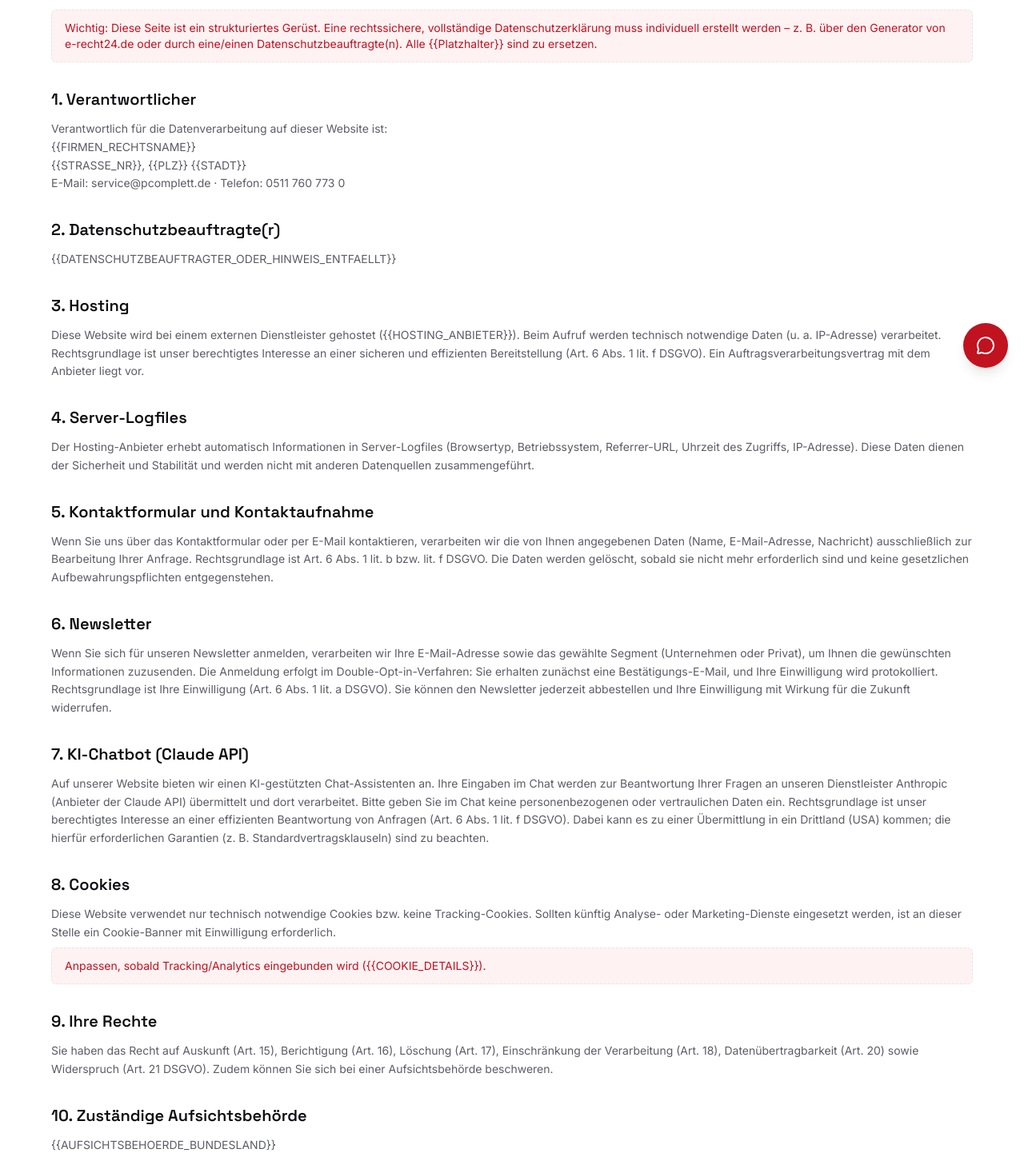
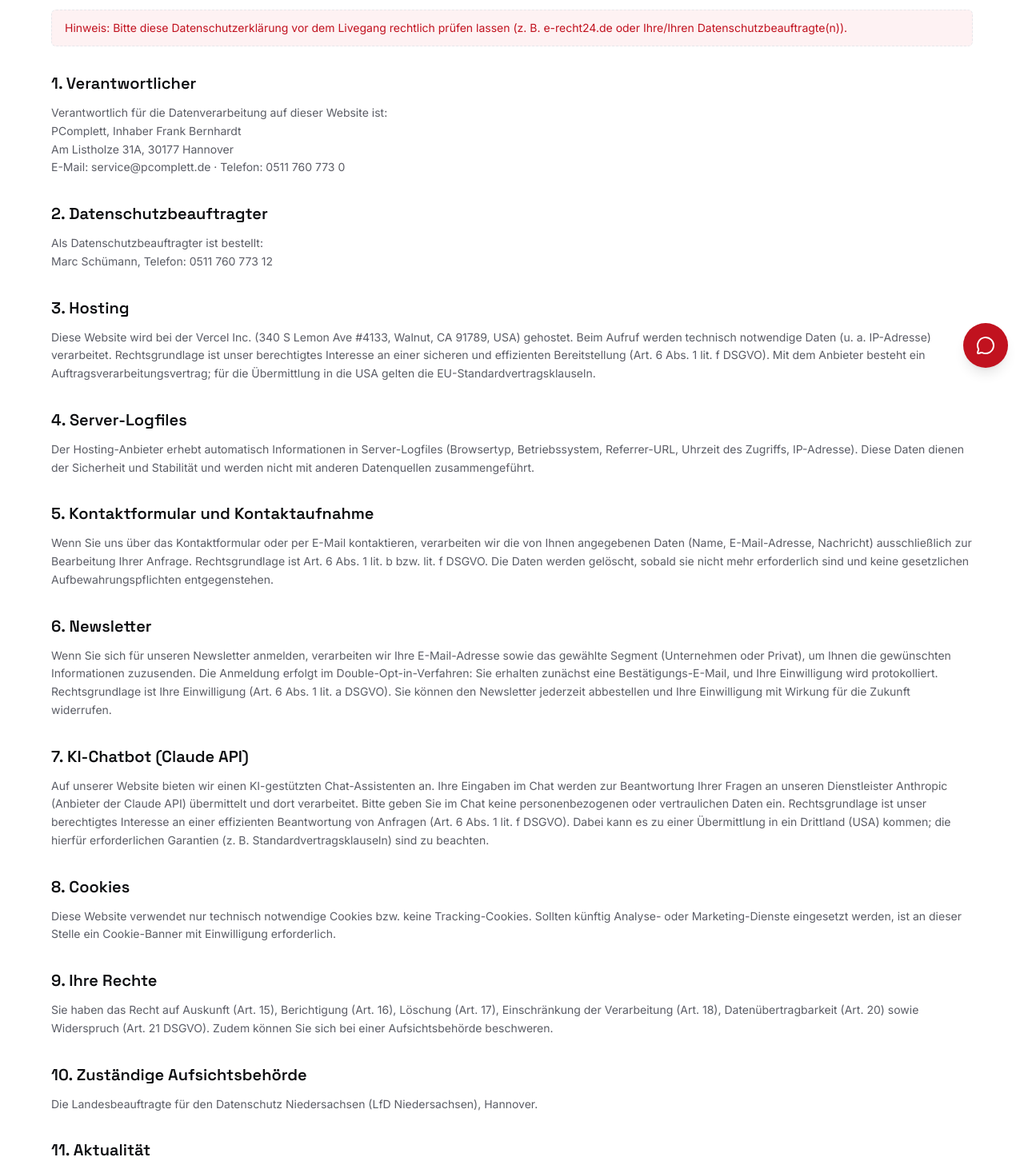
Before and after one commit to fatihgueler/pcomplett-, a Next.js app: page /datenschutz in a window 1280 px wide. Shown: the part 320-1787 px from the top of the page at 80% size. Built offline with nearby package versions, Linux system fonts and the light colour scheme.

Commit message:
content(recht): Impressum/Datenschutz/AGB mit echten Daten befuellen (Frank Bernhardt, DSB Schuemann, USt-ID) - keine Platzhalter mehr

```diff
--- a/app/agb/page.tsx
+++ b/app/agb/page.tsx
@@ -8,7 +8,7 @@ import {
 export const metadata: Metadata = {
   title: "AGB",
   description:
-    "Allgemeine Geschäftsbedingungen der PComplett für Leistungen und Lieferungen.",
+    "Allgemeine Geschäftsbedingungen der PComplett für IT- und KI-Dienstleistungen.",
   robots: { index: false, follow: true },
   alternates: { canonical: "/agb" },
 };
@@ -17,44 +17,46 @@ export default function AgbPage() {
   return (
     <LegalPage
       title="Allgemeine Geschäftsbedingungen"
-      intro="Bedingungen für die Erbringung von Leistungen und Lieferungen der PComplett."
+      intro="Bedingungen für die Erbringung unserer IT- und KI-Dienstleistungen."
     >
       <PlaceholderNote>
-        AGB sind rechtlich anspruchsvoll und müssen auf das konkrete
-        Leistungsangebot zugeschnitten sein. Bitte durch eine anwaltlich
-        geprüfte Fassung ersetzen. Das folgende Gerüst dient nur als Struktur.
+        Hinweis: Bitte vor dem Livegang eine anwaltlich geprüfte Fassung
+        hinterlegen. Die folgenden Bedingungen sind eine allgemeine Grundlage.
       </PlaceholderNote>
 
       <LegalSection heading="§ 1 Geltungsbereich">
-        <p>{"{{AGB_GELTUNGSBEREICH}}"}</p>
+        <p>
+          Diese Bedingungen gelten für Verträge über IT- und KI-Dienstleistungen
+          zwischen PComplett (Inhaber Frank Bernhardt) und dem Auftraggeber.
+          Ergänzend und vorrangig gelten die im jeweiligen Angebot bzw. Auftrag
+          individuell vereinbarten Regelungen.
+        </p>
       </LegalSection>
 
-      <LegalSection heading="§ 2 Vertragsschluss">
-        <p>{"{{AGB_VERTRAGSSCHLUSS}}"}</p>
+      <LegalSection heading="§ 2 Leistungen und Mitwirkung">
+        <p>
+          Art und Umfang der Leistungen ergeben sich aus dem jeweiligen Angebot
+          bzw. der Auftragsbestätigung. Der Auftraggeber stellt die für die
+          Leistungserbringung erforderlichen Informationen, Zugänge und
+          Mitwirkungsleistungen rechtzeitig bereit.
+        </p>
       </LegalSection>
 
-      <LegalSection heading="§ 3 Leistungen und Mitwirkungspflichten">
-        <p>{"{{AGB_LEISTUNGEN}}"}</p>
+      <LegalSection heading="§ 3 Preise und Zahlungsbedingungen">
+        <p>
+          Es gelten die im Angebot genannten Preise zzgl. der gesetzlichen
+          Umsatzsteuer. Rechnungen sind, sofern nicht anders vereinbart, ohne
+          Abzug innerhalb von 14 Tagen nach Rechnungsdatum zahlbar.
+        </p>
       </LegalSection>
 
-      <LegalSection heading="§ 4 Preise und Zahlungsbedingungen">
-        <p>{"{{AGB_PREISE_ZAHLUNG}}"}</p>
-      </LegalSection>
-
-      <LegalSection heading="§ 5 Liefer- und Leistungszeiten">
-        <p>{"{{AGB_LIEFERZEITEN}}"}</p>
-      </LegalSection>
-
-      <LegalSection heading="§ 6 Gewährleistung und Haftung">
-        <p>{"{{AGB_GEWAEHRLEISTUNG_HAFTUNG}}"}</p>
-      </LegalSection>
-
-      <LegalSection heading="§ 7 Eigentumsvorbehalt">
-        <p>{"{{AGB_EIGENTUMSVORBEHALT}}"}</p>
-      </LegalSection>
-
-      <LegalSection heading="§ 8 Schlussbestimmungen">
-        <p>{"{{AGB_SCHLUSSBESTIMMUNGEN}}"}</p>
+      <LegalSection heading="§ 4 Schlussbestimmungen">
+        <p>
+          Es gilt das Recht der Bundesrepublik Deutschland. Soweit gesetzlich
+          zulässig, ist Gerichtsstand Hannover. Sollten einzelne Bestimmungen
+          unwirksam sein, bleibt die Wirksamkeit der übrigen Bestimmungen
+          unberührt.
+        </p>
       </LegalSection>
     </LegalPage>
   );
--- a/app/datenschutz/page.tsx
+++ b/app/datenschutz/page.tsx
@@ -19,40 +19,42 @@ export default function DatenschutzPage() {
       intro="Informationen zur Verarbeitung personenbezogener Daten gemäß Art. 13, 14 DSGVO."
     >
       <PlaceholderNote>
-        Wichtig: Diese Seite ist ein strukturiertes Gerüst. Eine
-        rechtssichere, vollständige Datenschutzerklärung muss individuell
-        erstellt werden – z. B. über den Generator von e-recht24.de oder durch
-        eine/einen Datenschutzbeauftragte(n). Alle {"{{"}Platzhalter{"}}"} sind
-        zu ersetzen.
+        Hinweis: Bitte diese Datenschutzerklärung vor dem Livegang rechtlich
+        prüfen lassen (z. B. e-recht24.de oder Ihre/Ihren
+        Datenschutzbeauftragte(n)).
       </PlaceholderNote>
 
       <LegalSection heading="1. Verantwortlicher">
-        {/* TODO(CONTENT): Firmierung der neuen IT GmbH + Adresse bestätigen. Adresse laut alter Website: Am Listholze 31A, 30177 Hannover. Wegen GmbH-Gründung vor Livegang neu bestätigen. */}
+        {/* Bei GmbH-Gründung Firmierung aktualisieren. */}
         <p>
           Verantwortlich für die Datenverarbeitung auf dieser Website ist:
           <br />
-          {"{{FIRMEN_RECHTSNAME}}"}
+          PComplett, Inhaber Frank Bernhardt
           <br />
-          {"{{STRASSE_NR}}, {{PLZ}} {{STADT}}"}
+          Am Listholze 31A, 30177 Hannover
           <br />
           E-Mail: service@pcomplett.de · Telefon: 0511 760 773 0
         </p>
       </LegalSection>
 
-      <LegalSection heading="2. Datenschutzbeauftragte(r)">
-        {/* TODO(CONTENT): Datenschutzbeauftragte(n) benennen oder Hinweis, dass keine(r) bestellt ist. */}
-        <p>{"{{DATENSCHUTZBEAUFTRAGTER_ODER_HINWEIS_ENTFAELLT}}"}</p>
+      <LegalSection heading="2. Datenschutzbeauftragter">
+        <p>
+          Als Datenschutzbeauftragter ist bestellt:
+          <br />
+          Marc Schümann, Telefon: 0511 760 773 12
+        </p>
       </LegalSection>
 
       <LegalSection heading="3. Hosting">
-        {/* TODO(CONTENT): Hosting-Anbieter eintragen (z.B. Vercel Inc.) und AV-Vertrag bestätigen. */}
+        {/* Hosting-Ziel des Relaunches ist Vercel; bei anderem Anbieter anpassen. */}
         <p>
-          Diese Website wird bei einem externen Dienstleister gehostet
-          ({"{{HOSTING_ANBIETER}}"}). Beim Aufruf werden technisch notwendige
-          Daten (u. a. IP-Adresse) verarbeitet. Rechtsgrundlage ist unser
-          berechtigtes Interesse an einer sicheren und effizienten
-          Bereitstellung (Art. 6 Abs. 1 lit. f DSGVO). Ein
-          Auftragsverarbeitungsvertrag mit dem Anbieter liegt vor.
+          Diese Website wird bei der Vercel Inc. (340 S Lemon Ave #4133, Walnut,
+          CA 91789, USA) gehostet. Beim Aufruf werden technisch notwendige Daten
+          (u. a. IP-Adresse) verarbeitet. Rechtsgrundlage ist unser berechtigtes
+          Interesse an einer sicheren und effizienten Bereitstellung (Art. 6
+          Abs. 1 lit. f DSGVO). Mit dem Anbieter besteht ein
+          Auftragsverarbeitungsvertrag; für die Übermittlung in die USA gelten
+          die EU-Standardvertragsklauseln.
         </p>
       </LegalSection>
 
@@ -77,7 +79,6 @@ export default function DatenschutzPage() {
       </LegalSection>
 
       <LegalSection heading="6. Newsletter">
-        {/* TODO(CONTENT): Newsletter-Dienstleister benennen (z.B. Resend/Brevo) und AV-Vertrag bestätigen. */}
         <p>
           Wenn Sie sich für unseren Newsletter anmelden, verarbeiten wir Ihre
           E-Mail-Adresse sowie das gewählte Segment (Unternehmen oder Privat),
@@ -91,7 +92,6 @@ export default function DatenschutzPage() {
       </LegalSection>
 
       <LegalSection heading="7. KI-Chatbot (Claude API)">
-        {/* TODO(CONTENT): Auftragsverarbeitung/Datenübermittlung mit Anthropic (Claude API) rechtlich bestätigen (AV-Vertrag, Garantien für Drittlandtransfer). */}
         <p>
           Auf unserer Website bieten wir einen KI-gestützten Chat-Assistenten
           an. Ihre Eingaben im Chat werden zur Beantwortung Ihrer Fragen an
@@ -113,11 +113,6 @@ export default function DatenschutzPage() {
           eingesetzt werden, ist an dieser Stelle ein Cookie-Banner mit
           Einwilligung erforderlich.
         </p>
-        {/* TODO(CONTENT): Cookie-/Tracking-Details ergänzen, sobald Analytics/Marketing eingebunden wird. */}
-        <PlaceholderNote>
-          Anpassen, sobald Tracking/Analytics eingebunden wird ({"{{"}
-          COOKIE_DETAILS{"}}"}).
-        </PlaceholderNote>
       </LegalSection>
 
       <LegalSection heading="9. Ihre Rechte">
@@ -130,13 +125,14 @@ export default function DatenschutzPage() {
       </LegalSection>
 
       <LegalSection heading="10. Zuständige Aufsichtsbehörde">
-        {/* TODO(CONTENT): Zuständige Aufsichtsbehörde eintragen (Sitz Hannover → Niedersachsen) und vor Livegang bestätigen. */}
-        <p>{"{{AUFSICHTSBEHOERDE_BUNDESLAND}}"}</p>
+        <p>
+          Die Landesbeauftragte für den Datenschutz Niedersachsen (LfD
+          Niedersachsen), Hannover.
+        </p>
       </LegalSection>
 
       <LegalSection heading="11. Aktualität">
-        {/* TODO(CONTENT): Stand-Datum vor Livegang einsetzen. */}
-        <p>Stand dieser Datenschutzerklärung: {"{{STAND_DATUM}}"}.</p>
+        <p>Stand dieser Datenschutzerklärung: Juli 2026.</p>
       </LegalSection>
     </LegalPage>
   );
--- a/app/impressum/page.tsx
+++ b/app/impressum/page.tsx
@@ -18,28 +18,24 @@ export default function ImpressumPage() {
       title="Impressum"
       intro="Angaben gemäß § 5 DDG (Digitale-Dienste-Gesetz) und § 18 Abs. 2 MStV."
     >
-      <PlaceholderNote>
-        Pflichtseite: Bitte alle {"{{"}Platzhalter{"}}"} durch die echten
-        Unternehmensdaten ersetzen. Rechtssichere Vorlagen liefert z. B.
-        e-recht24.de.
-      </PlaceholderNote>
+      {/* Hinweis für später: Bei Gründung der IT GmbH Firmierung, Vertretung (Geschäftsführer), Handelsregister/HRB und USt-IdNr. aktualisieren. */}
 
       <LegalSection heading="Diensteanbieter">
-        {/* TODO(CONTENT): Firmierung der neuen IT GmbH + Adresse bestätigen. Adresse laut alter Website: Am Listholze 31A, 30177 Hannover. Wegen GmbH-Gründung ALLE Angaben vor Livegang neu bestätigen, nicht ungeprüft übernehmen. */}
         <p>
-          {"{{FIRMEN_RECHTSNAME}}"}
+          PComplett
           <br />
-          {"{{STRASSE_NR}}"}
+          Inhaber: Frank Bernhardt
           <br />
-          {"{{PLZ}} {{STADT}}"}
+          Am Listholze 31A
           <br />
-          {"{{LAND}}"}
+          30177 Hannover
+          <br />
+          Deutschland
         </p>
       </LegalSection>
 
       <LegalSection heading="Vertreten durch">
-        {/* TODO(CONTENT): Geschäftsführer der IT GmbH eintragen. Alte Website nennt Inhaber Frank Bernhardt — wegen GmbH-Gründung neu bestätigen. */}
-        <p>{"{{VERTRETUNGSBERECHTIGTE_PERSON}}"}</p>
+        <p>Frank Bernhardt (Inhaber)</p>
       </LegalSection>
 
       <LegalSection heading="Kontakt">
@@ -52,34 +48,19 @@ export default function ImpressumPage() {
         </p>
       </LegalSection>
 
-      <LegalSection heading="Registereintrag">
-        {/* TODO(CONTENT): Handelsregister/HRB der neuen IT GmbH eintragen. */}
-        <p>
-          Registergericht: {"{{REGISTERGERICHT}}"}
-          <br />
-          Registernummer: {"{{REGISTERNUMMER}}"}
-        </p>
-        <PlaceholderNote>
-          Nur bei eingetragenen Unternehmen (z. B. GmbH, UG) erforderlich – sonst
-          diesen Abschnitt entfernen.
-        </PlaceholderNote>
-      </LegalSection>
-
       <LegalSection heading="Umsatzsteuer-ID">
-        {/* TODO(CONTENT): USt-IdNr. der IT GmbH eintragen. Alte Website nennt DE169516345 — wegen GmbH-Gründung neu bestätigen. */}
         <p>
           Umsatzsteuer-Identifikationsnummer gemäß § 27a UStG:
           <br />
-          {"{{UMSATZSTEUER_ID}}"}
+          DE169516345
         </p>
       </LegalSection>
 
       <LegalSection heading="Redaktionell verantwortlich">
-        {/* TODO(CONTENT): Verantwortliche Person + Adresse bestätigen (siehe Hinweise oben). */}
         <p>
-          {"{{VERANTWORTLICHE_PERSON}}"}
+          Frank Bernhardt
           <br />
-          {"{{STRASSE_NR}}, {{PLZ}} {{STADT}}"}
+          Am Listholze 31A, 30177 Hannover
         </p>
       </LegalSection>
 
```
